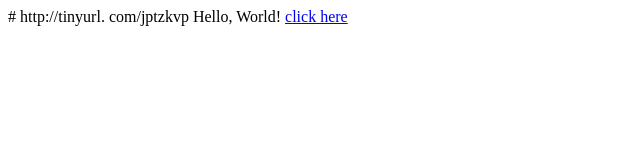
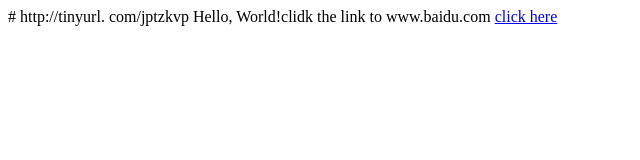
Before and after one commit to wickedPharmacist/hello-word, a plain HTML site: page index.html in a window 1280 px wide. Shown: the whole page, without its empty margins (0-640 px from the left). Drawn offline with Linux system fonts and the light colour scheme.

Commit message:
Update index.html
add some message about how to use it

```diff
--- a/index.html
+++ b/index.html
@@ -8,7 +8,7 @@ Save this file as index. html-->
 <title>My Website</title>
 </head>
 <body>
-Hello, World!
+Hello, World!clidk the link to www.baidu.com
 <a href="https://www.baidu.com/">
 click here</a>
 </body>
```
